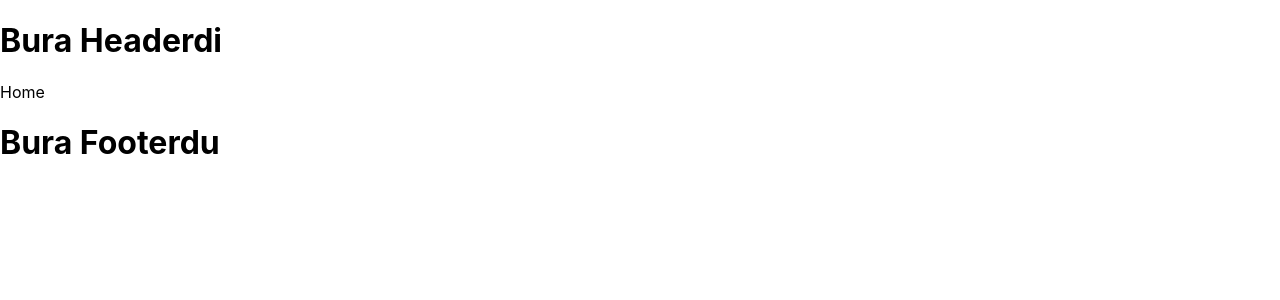
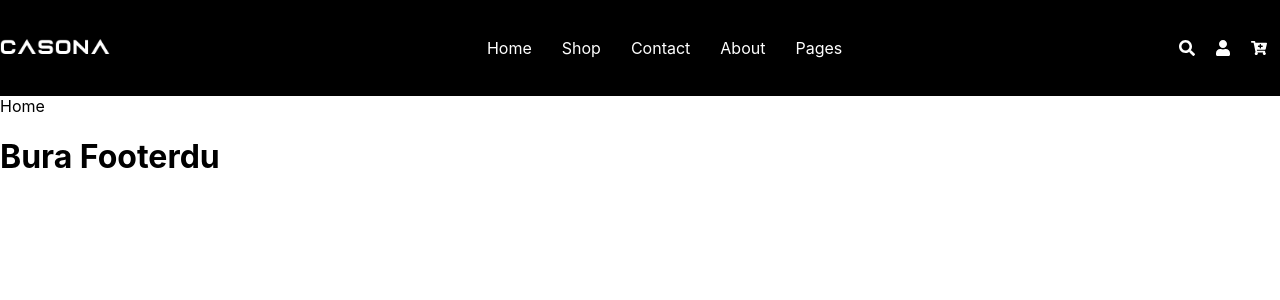
Before and after one commit to Anrsgrl/eCommerce-website, a React (Create React App) app: page / in a window 1280 px wide. Shown: the top 300 px of the page. Built offline with nearby package versions, Linux system fonts and the light colour scheme.

Commit message:
not finished

```diff
--- a/package.json
+++ b/package.json
@@ -12,6 +12,7 @@
     "@types/react-dom": "^18.0.9",
     "react": "^18.2.0",
     "react-dom": "^18.2.0",
+    "react-icons": "^4.7.1",
     "react-router": "^6.4.3",
     "react-router-dom": "^6.4.3",
     "react-scripts": "5.0.1",
--- a/src/components/header/Header.tsx
+++ b/src/components/header/Header.tsx
@@ -1,7 +1,58 @@
 import React from 'react'
+import { Link } from 'react-router-dom';
+import './header.scss';
+import logo from './logo.png';
+import {FaSearch} from 'react-icons/fa';
+import {FaUser} from 'react-icons/fa';
+import {FaCartPlus} from 'react-icons/fa';
+
 function Header(){
     return(
-        <h1>Bura Headerdi</h1>
+        <header>
+            <div className="header-container">
+                <div className="logo-field">
+                    <div className="header-logo">
+                        <Link to="/" className='logo-link'>
+                            <img src={logo} alt="Our logo" />
+                        </Link>
+                    </div>
+                </div>
+                <div className="header-navbar">
+                    <ul className='navbar-menu'>
+                        <li className='menu-item'>
+                            <Link to="/" className='menu-item-href'>
+                                Home
+                            </Link>
+                        </li>
+                        <li className='menu-item'>
+                            <Link to="/" className='menu-item-href'>
+                                Shop
+                            </Link>
+                        </li>
+                        <li className='menu-item'>
+                            <Link to="/" className='menu-item-href'>
+                                Contact
+                            </Link>
+                        </li>
+                        <li className='menu-item'>
+                            <Link to="/" className='menu-item-href'>
+                                About
+                            </Link>
+                        </li>
+                        <li className='menu-item'>
+                            <Link to="/" className='menu-item-href'>
+                                Pages
+                            </Link>
+                        </li>
+                    </ul>
+                </div>
+                <div className="header-icons">
+                    <FaSearch/>
+                    <FaUser/>
+                    <FaCartPlus/>
+                </div>
+            </div>
+        </header>
     )
 }
 
--- /dev/null
+++ b/src/components/header/header.scss
@@ -0,0 +1,49 @@
+header{
+    background-color: black;
+    height: 96px;
+    width: 100%;
+    display: flex;
+    align-items: center;
+    .header-container{
+        display: flex;
+        align-items: center;
+        width: 99%;
+        .logo-field{
+            display: flex;
+            min-height: 80px;
+            align-items: center;
+            .header-logo{
+                width: 100%;
+                .logo-link{
+                    width: 100%;
+                    img{
+                        width: 110px;
+                        height: 15px;
+                        aspect-ratio: auto 1120 / 15;
+                    }
+                }
+            }
+        }
+        .header-navbar{
+            display: flex;
+            align-items: center;
+            margin-left: auto;
+            margin-right: auto;
+            .navbar-menu{
+                display: flex;
+                gap: 30px;
+                .menu-item{
+                    a{
+                        text-decoration: none;
+                        color: #fff;
+                    }
+                }
+            }
+        }
+        .header-icons{
+            color: white;
+            display: flex;
+            gap: 20px;
+        }
+    }
+}
--- /dev/null
+++ b/src/components/header/types.d.ts
@@ -0,0 +1,4 @@
+declare module "*.png" {
+  const content: string;
+  export default content;
+}
--- a/src/pages/home/Home.tsx
+++ b/src/pages/home/Home.tsx
@@ -1,6 +1,7 @@
 import React from 'react'
 import Footer from '../../components/footer/Footer'
 import Header from '../../components/header/Header'
+
 export default function Home() {
   return (
    <>
```
Also changed, not shown: src/components/header/logo.png (added), 1 other file (tests, documents, lock files or other folders).
